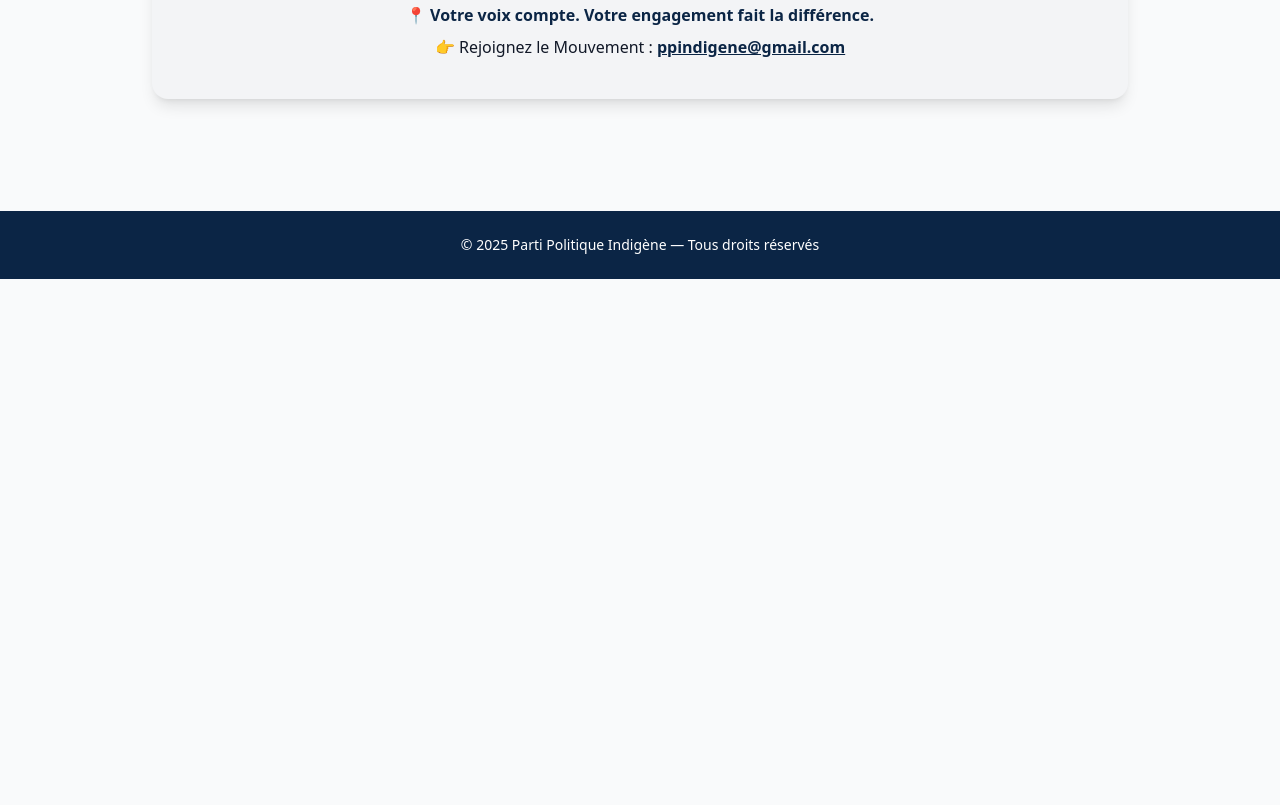
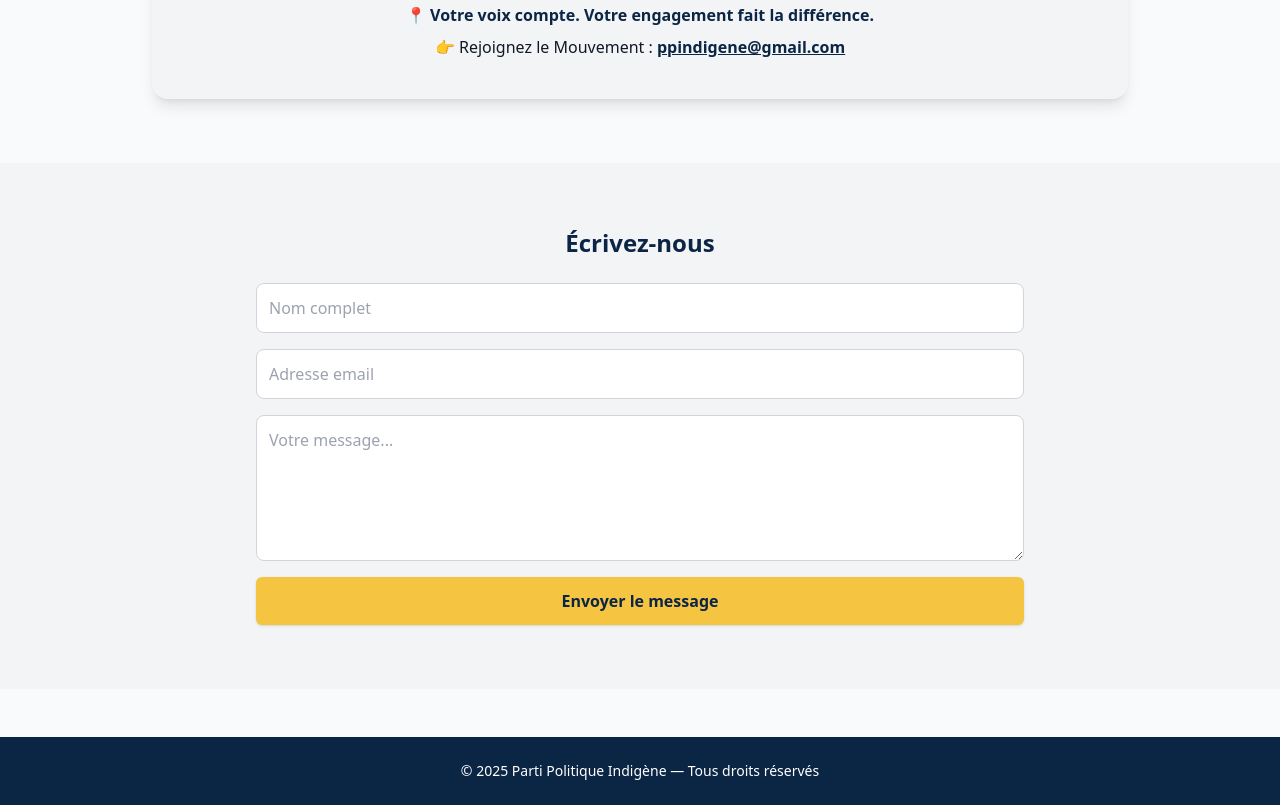
Before and after one commit to admpape-sketch/ppindigene-site-web, a plain HTML site: page contact.html in a window 1280 px wide. Shown: the part 817-1622 px from the top of the page. Before the commit the page ends 1096 px from the top, so only its background shows below. Drawn offline with nearby package versions, Linux system fonts and the light colour scheme.

Commit message:
Update contact.html

```diff
--- a/contact.html
+++ b/contact.html
@@ -100,6 +100,40 @@
       </p>
     </section>
   </main>
+     <!-- FORMULAIRE DE CONTACT -->
+<section class="bg-gray-100 py-16 px-6">
+  <div class="max-w-3xl mx-auto text-center">
+    <h3 class="text-2xl font-bold text-[color:var(--bleu)] mb-6">Écrivez-nous</h3>
+
+    <!--
+      NOUVELL CHAJMAN: Sèvi ak FormSubmit kòm yon sèvè ekstèn.
+      action: Met adrès sèvis la ak imèl ou ladan l.
+      method: Fòk li POST pou voye done yo bay sèvis la.
+    -->
+    <form action="https://formsubmit.co/partipolitiqueindigene@gmail.com" method="POST" class="grid gap-4 text-left">
+
+      <!-- Jaden Kache (Hidden Fields) pou FormSubmit -->
+      <!-- 1. Adrès kote moun nan pral retounen apre li voye mesaj la.
+           Nou retounen l sou premye paj la (index.html). Ou ka chanje sa si w vle. -->
+      <input type="hidden" name="_next" value=admpape@gmail.com">
+
+      <!-- 2. Sijè mesaj ou pral resevwa nan bwat imèl ou a. -->
+      <input type="hidden" name="_subject" value="Nouvo Mesaj Pati Politik Endijèn">
+
+      <!-- 3. Sa a anpeche FormSubmit montre yon paj mèsi (optional, retire li si w vle paj mèsi a)-->
+      <input type="hidden" name="_template" value="table">
+
+      <!-- Jaden vizib yo (Input Fields) -->
+      <input type="text" name="Nom" placeholder="Nom complet" class="border border-gray-300 rounded-lg p-3 focus:outline-none focus:border-[color:var(--dore)]" required>
+
+      <input type="email" name="Email" placeholder="Adresse email" class="border border-gray-300 rounded-lg p-3 focus:outline-none focus:border-[color:var(--dore)]" required>
+
+      <textarea name="Message" placeholder="Votre message..." rows="5" class="border border-gray-300 rounded-lg p-3 focus:outline-none focus:border-[color:var(--dore)]" required></textarea>
+
+      <button type="submit" class="btn-main px-6 py-3 rounded-md font-semibold shadow hover:opacity-90 w-full">Envoyer le message</button>
+    </form>
+  </div>
+</section>
 
   <!-- FOOTER -->
   <footer class="bg-bleu text-white py-6 text-center text-sm mt-12">
```
